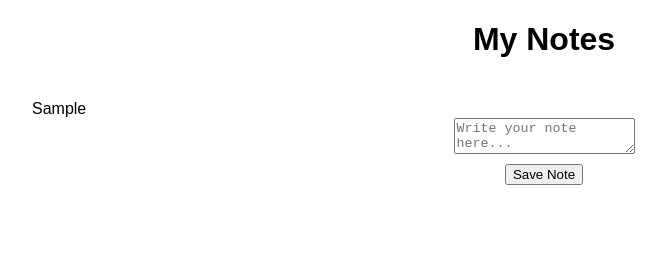
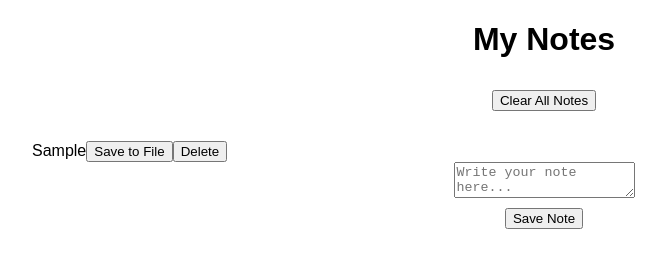
Before and after one commit to toddwmac/my-notes-app, a plain HTML site: page index.html in a window 1280 px wide. Both pictures are taken after typing "Sample" into the empty fields and a click on the button "Save Note". Shown: the whole page, without its empty margins (96-762 px from the left). Drawn offline with Linux system fonts and the light colour scheme.

Commit message:
save and delete funcitons

```diff
--- a/index.html
+++ b/index.html
@@ -7,6 +7,8 @@
 </head>
 <body>
   <h1>My Notes</h1>
+  <!-- Added Clear All Notes button -->
+  <button id="clear-btn">Clear All Notes</button>
   <div id="note-container"></div>
   <textarea id="note-input" placeholder="Write your note here..."></textarea>
   <button id="save-btn">Save Note</button>
--- a/script.js
+++ b/script.js
@@ -1,18 +1,78 @@
+// Function to update local storage with current notes
+function updateLocalStorage() {
+  const notes = [];
+  document.querySelectorAll('.note').forEach(noteEl => {
+    const noteText = noteEl.querySelector('.note-text').textContent;
+    notes.push(noteText);
+  });
+  localStorage.setItem('notes', JSON.stringify(notes));
+}
+
+// Function to create a note element with Save and Delete buttons
+function createNoteElement(noteText) {
+  const noteEl = document.createElement('div');
+  noteEl.className = 'note';
+
+  const textEl = document.createElement('span');
+  textEl.className = 'note-text';
+  textEl.textContent = noteText;
+  noteEl.appendChild(textEl);
+
+  // Save to file button
+  const saveBtn = document.createElement('button');
+  saveBtn.textContent = 'Save to File';
+  saveBtn.addEventListener('click', () => {
+    // Create a blob from the note text
+    const blob = new Blob([noteText], { type: 'text/plain' });
+    // Create a download link and trigger it
+    const a = document.createElement('a');
+    a.href = URL.createObjectURL(blob);
+    a.download = 'Quick_Note_' + new Date().getTime() + '.txt';
+    a.click();
+    URL.revokeObjectURL(a.href);
+  });
+  noteEl.appendChild(saveBtn);
+
+  // Delete button
+  const deleteBtn = document.createElement('button');
+  deleteBtn.textContent = 'Delete';
+  deleteBtn.addEventListener('click', () => {
+    noteEl.remove();
+    updateLocalStorage();
+  });
+  noteEl.appendChild(deleteBtn);
+
+  return noteEl;
+}
+
+// Handle saving new note
 document.getElementById('save-btn').addEventListener('click', () => {
-  const note = document.getElementById('note-input').value;
-  if (note) {
+  const noteInput = document.getElementById('note-input');
+  const noteText = noteInput.value.trim();
+  if (noteText) {
     const noteContainer = document.getElementById('note-container');
-    const newNote = document.createElement('div');
-    newNote.textContent = note;
-    noteContainer.appendChild(newNote);
-    localStorage.setItem('notes', noteContainer.innerHTML);
-    document.getElementById('note-input').value = '';
+    const newNoteEl = createNoteElement(noteText);
+    noteContainer.appendChild(newNoteEl);
+    updateLocalStorage();
+    noteInput.value = '';
   }
 });
 
+// Handle Clear All Notes button
+document.getElementById('clear-btn').addEventListener('click', () => {
+  document.getElementById('note-container').innerHTML = '';
+  localStorage.removeItem('notes');
+});
+
+// On window load, load notes from localStorage
 window.onload = () => {
   const savedNotes = localStorage.getItem('notes');
   if (savedNotes) {
-    document.getElementById('note-container').innerHTML = savedNotes;
+    const notesArray = JSON.parse(savedNotes);
+    const noteContainer = document.getElementById('note-container');
+    notesArray.forEach(noteText => {
+      const noteEl = createNoteElement(noteText);
+      noteContainer.appendChild(noteEl);
+    });
   }
 };
```
